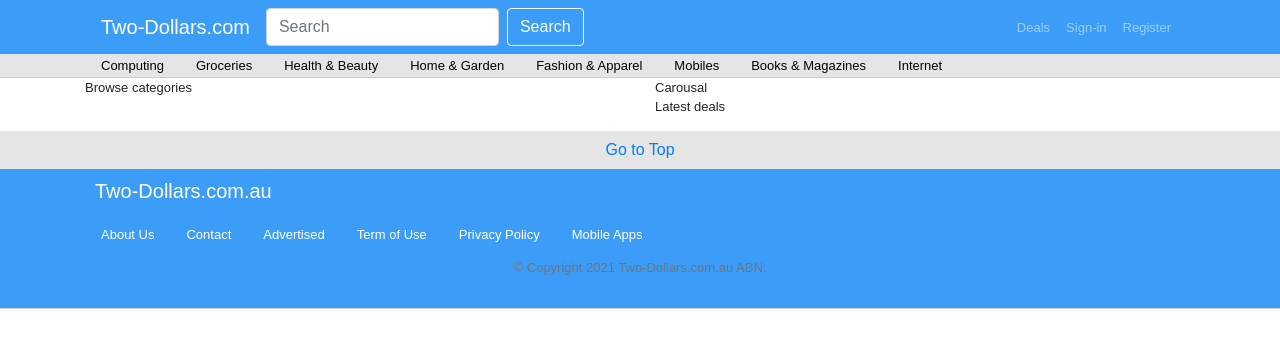
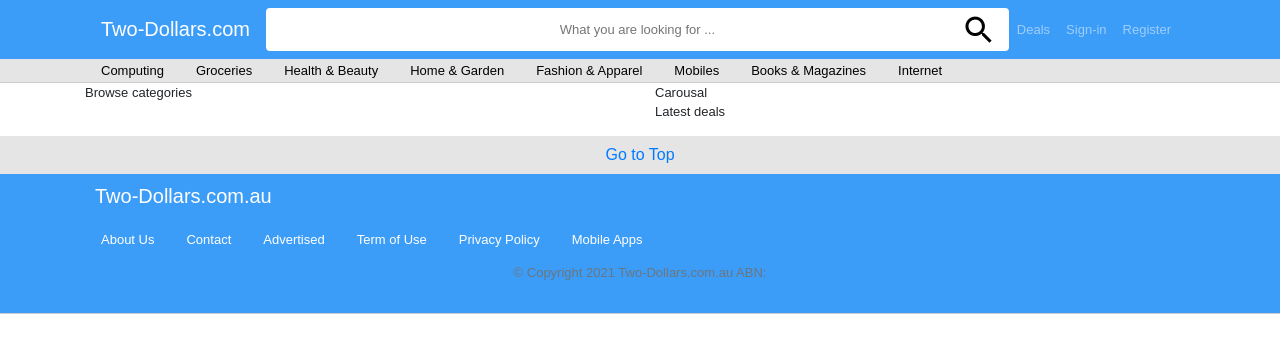
Before and after one commit to bonnak/2dollarshop, a Next.js app: page / in a window 1280 px wide. Shown: the top 352 px of the page. Built offline with nearby package versions, Linux system fonts and the light colour scheme.

Commit message:
Global search component

```diff
--- /dev/null
+++ b/components/GlobalSearch.js
@@ -0,0 +1,8 @@
+export default function GlobalSearch () {
+  return <div className="global-search">
+    <input type="text" placeholder="What you are looking for ..." className="global-search__input" />
+    <button className="global-search__btn">
+      <img src="/search.png" />
+    </button>
+  </div>
+}
--- a/components/PageHeader.js
+++ b/components/PageHeader.js
@@ -1,18 +1,20 @@
 import { Navbar, Nav, Form, FormControl, Button, Container, InputGroup } from 'react-bootstrap';
+import GlobalSearch from '../components/GlobalSearch';
 
 export default function PageHeader() {
   return <header className="app-header">
     <Container>
       <Navbar collapseOnSelect expand="lg" variant="dark">
         <Navbar.Brand href="#home">Two-Dollars.com</Navbar.Brand>
-        <div className="justify-content-md-center">
-          <Form inline>
+        <div className="flex-grow-1">
+          {/* <Form inline>
             <FormControl type="text" placeholder="Search" className="mr-sm-2" />
             <Button variant="outline-light">Search</Button>
-          </Form>
+          </Form> */}
+          <GlobalSearch />
         </div>
         <Navbar.Toggle aria-controls="basic-navbar-nav" />
-        <Navbar.Collapse id="basic-navbar-nav" className="justify-content-end">
+        <Navbar.Collapse id="nav-bar-right">
           <Nav>
             <Nav.Item>
               <Nav.Link href="/home">Deals</Nav.Link>
--- /dev/null
+++ b/styles/global-search.scss
@@ -0,0 +1,22 @@
+.global-search {
+  position: relative;
+
+  &__input {
+    width: 100%;
+    outline: none;
+    border: none;
+    padding: .75rem .75rem;
+    border-radius: .25rem;
+    text-align: center;
+  }
+
+  &__btn {
+    position: absolute;
+    right: 0;
+    outline: none;
+    background: transparent;
+    border: none;
+    width: 60px;
+    height: 100%;
+  }
+}
--- a/styles/globals.scss
+++ b/styles/globals.scss
@@ -3,6 +3,7 @@
 @import "header";
 @import "menu";
 @import "footer";
+@import "global-search";
 
 body {
   font-size: 13px;
--- a/styles/header.scss
+++ b/styles/header.scss
@@ -2,6 +2,17 @@
   background-color: #3C9DF8;
   //height: 200px;
   //width: 100%;
+
+  #nav-bar-right {
+    display: flex;
+    flex-basis: 0%;
+    flex-grow: 0;
+
+    .nav-item {
+      white-space: nowrap;
+
+    }
+  }
 }
 
 .nav-link {
```
